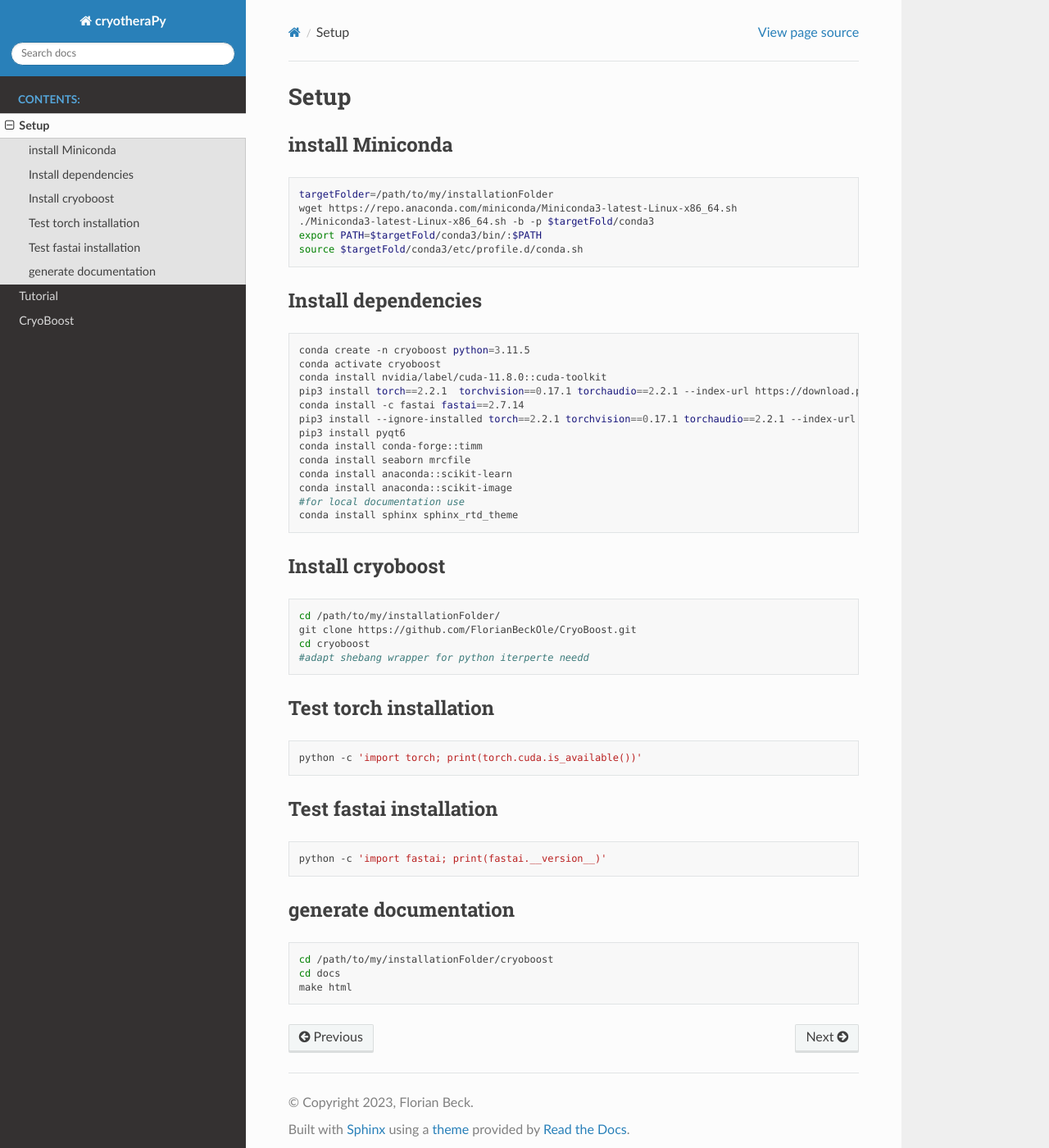
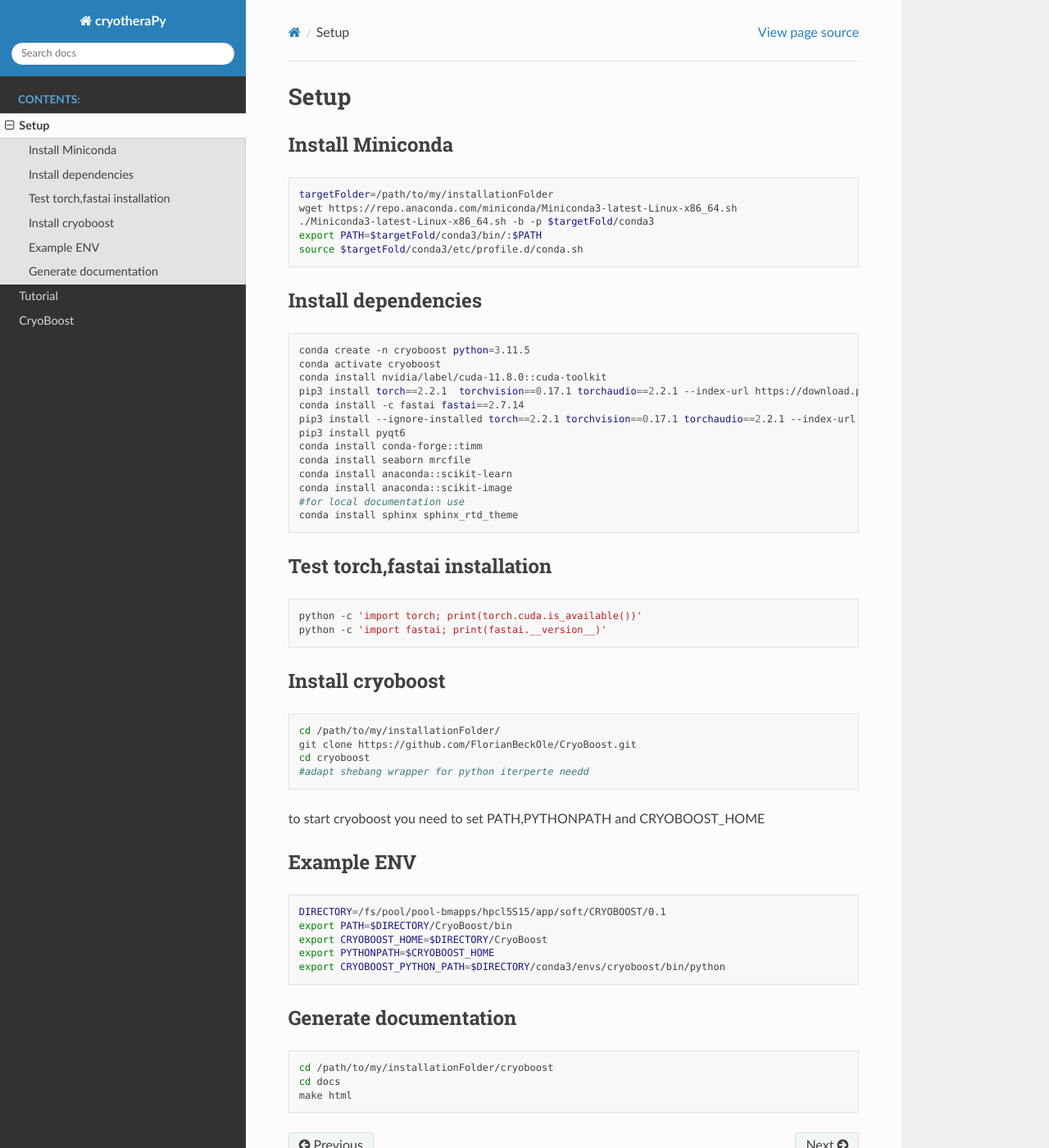
Before and after one commit to Klumpe-lab/CryoBoost, a Sphinx documentation site: the page built from docs/extdocs/setup/setup.rst, in a window 1280 px wide and 1400 px high. Shown: the whole window at 82% size. Built offline with Sphinx 7.4.7 and the Read the Docs theme 2.0.0, drawn with Linux system fonts in a browser that asks for light colours; pages that are not in the unit, such as notebooks, are missing from menus.

Commit message:
changed crboost_python and env shebang

```diff
--- a/docs/extdocs/setup/setup.rst
+++ b/docs/extdocs/setup/setup.rst
@@ -2,7 +2,7 @@
 Setup
 =========
 
-install Miniconda
+Install Miniconda
 =================
 .. code-block:: bash
 
@@ -30,6 +30,15 @@ Install dependencies
    #for local documentation use
    conda install sphinx sphinx_rtd_theme
 
+
+Test torch,fastai installation
+===============================
+.. code-block:: bash
+
+   python -c 'import torch; print(torch.cuda.is_available())'
+   python -c 'import fastai; print(fastai.__version__)'
+
+
 Install cryoboost
 ====================
 .. code-block:: bash
@@ -38,22 +47,19 @@ Install cryoboost
    git clone https://github.com/FlorianBeckOle/CryoBoost.git
    cd cryoboost
    #adapt shebang wrapper for python iterperte needd
+to start cryoboost you need to set PATH,PYTHONPATH and CRYOBOOST_HOME
 
-
-Test torch installation
+Example ENV
 ====================
 .. code-block:: bash
 
-   python -c 'import torch; print(torch.cuda.is_available())'
+   DIRECTORY=/fs/pool/pool-bmapps/hpcl5S15/app/soft/CRYOBOOST/0.1
+   export PATH=$DIRECTORY/CryoBoost/bin
+   export CRYOBOOST_HOME=$DIRECTORY/CryoBoost
+   export PYTHONPATH=$CRYOBOOST_HOME
+   export CRYOBOOST_PYTHON_PATH=$DIRECTORY/conda3/envs/cryoboost/bin/python
 
-Test fastai installation
-====================
-.. code-block:: bash
-
-   python -c 'import fastai; print(fastai.__version__)'
-
-
-generate documentation
+Generate documentation
 ======================
 .. code-block:: bash
 
```
Also changed, not shown: 3 other files.
